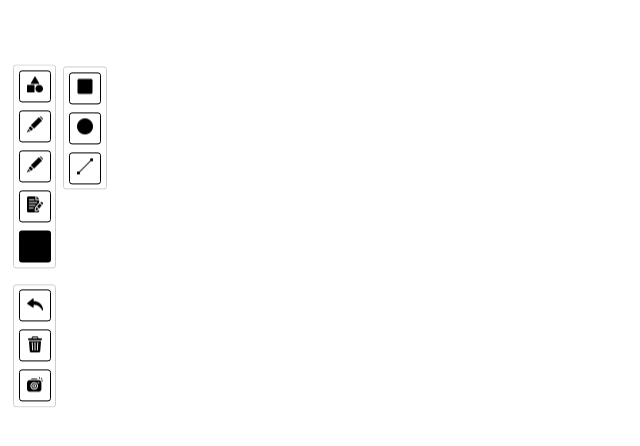
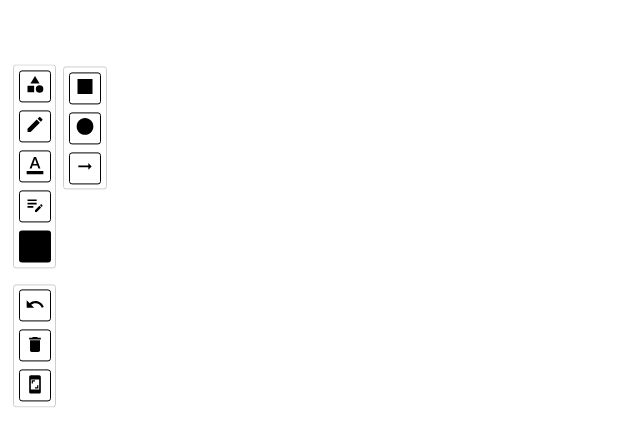
Before and after one commit to Bigboss288/WhiteBoard, a Next.js app: page / in a window 1280 px wide. Both pictures are taken after a click on the button 34 px from the left and 250 px from the top of the page. Shown: the part 164-610 px from the top of the page, without its empty margins (0-640 px from the left). Built offline with nearby package versions, Linux system fonts and the light colour scheme.

Commit message:
images changed to material UI icons

```diff
--- a/package.json
+++ b/package.json
@@ -9,6 +9,9 @@
     "lint": "next lint"
   },
   "dependencies": {
+    "@emotion/react": "^11.14.0",
+    "@mui/icons-material": "^6.4.8",
+    "@mui/material": "^6.4.8",
     "html2canvas": "^1.4.1",
     "next": "15.0.1",
     "otjs": "^1.2.1",
--- a/src/component/panel/Panel.tsx
+++ b/src/component/panel/Panel.tsx
@@ -3,7 +3,17 @@
 import React, { useEffect, useState } from 'react'
 import './panel.css'
 import { CompactPicker } from 'react-color';
-import { ImageSrcType, imgSrc } from '@/data'
+import CategoryIcon from '@mui/icons-material/Category';
+import CreateIcon from '@mui/icons-material/Create';
+import FormatColorTextIcon from '@mui/icons-material/FormatColorText';
+import EditNoteIcon from '@mui/icons-material/EditNote';
+import UndoIcon from '@mui/icons-material/Undo';
+import SquareIcon from '@mui/icons-material/Square';
+import CircleIcon from '@mui/icons-material/Circle';
+import ArrowRightAltIcon from '@mui/icons-material/ArrowRightAlt';
+import DeleteIcon from '@mui/icons-material/Delete';
+import ScreenshotIcon from '@mui/icons-material/Screenshot';
+import { SvgIconComponent } from '@mui/icons-material';
 
 interface PanelProps {
     set_color : (element: string) => void
@@ -18,25 +28,32 @@ const Panel: React.FC<PanelProps> = ({set_color, set_element, open_note, undo, c
 
     const [colortoggle, setcolorToggle] = useState<boolean>(false)
     const [shapetoggle, setshapeToggle] = useState<boolean>(false)
-    const [shapeIcon, setShapeIcon] = useState<string>(imgSrc.shape)
+    const [ShapeIcon, setShapeIcon] = useState<SvgIconComponent>(CategoryIcon);
     const [shape, setShape] = useState<string>("")
     const [color, setColor] = useState('#000000');
 
     useEffect(() => {
         set_color(color)
-    },[color, shapeIcon])
+    },[color, ShapeIcon])
 
-    const setElement = (elementType: ImageSrcType) => {
+    const setElement = (elementType: string) => {
         set_element(elementType)
         setshapeToggle(!shapetoggle)
-        setShapeIcon(imgSrc[elementType])
         setShape("shape")
         setcolorToggle(false)
+        if(elementType === "rectangle"){
+            setShapeIcon(SquareIcon)
+        }
+        else if(elementType === "circle"){
+            setShapeIcon(CircleIcon)
+        }
+        else if(elementType === "line"){
+            setShapeIcon(ArrowRightAltIcon)
+        }
     }
 
     const setPen = (elementType: string) => {
         set_element(elementType)
-        setShapeIcon(imgSrc.shape)
         setShape(elementType)
         setshapeToggle(false)
         setcolorToggle(false)
@@ -44,7 +61,6 @@ const Panel: React.FC<PanelProps> = ({set_color, set_element, open_note, undo, c
 
     const setText = (elementType: string) => {
         set_element(elementType)
-        setShapeIcon(imgSrc.shape)
         setShape(elementType)
         setshapeToggle(false)
         setcolorToggle(false)
@@ -55,27 +71,38 @@ const Panel: React.FC<PanelProps> = ({set_color, set_element, open_note, undo, c
         setcolorToggle(!colortoggle)
     }
 
+    const shapeButtonDown = () => {
+        setcolorToggle(false)
+        setshapeToggle(!shapetoggle)
+    }
+
+    const colorButtonDown = () => {
+        setshapeToggle(false)
+        setcolorToggle(!colortoggle)
+    }
+
     return (
         <div className='panel'>
             <div className='panel-container'>
                 <div>
-                    <button className={`button ${shape === "shape" && "active"}`}  onClick={() => setshapeToggle(!shapetoggle)}> <img src={shapeIcon} alt="" /> </button>
-                    <button className={`button ${shape === "pen" && "active"}`} onClick={() => setPen("pen")}> <img src={imgSrc.pen} alt="" /> </button>
-                    <button className={`button ${shape === "text" && "active"}`} onClick={() => setText("text")}> <img src={imgSrc.pen} alt="" /> </button>
-                    <button className="button" onClick={() => open_note()}> <img src={imgSrc.note} alt="" /></button>
-                    <button className="button" style={{ backgroundColor: color, border: "none" }} onClick={() => setcolorToggle(!colortoggle)}></button>
+                    {/* <button className={`button ${shape === "shape" && "active"}`}  onClick={() => setshapeToggle(!shapetoggle)}> <img src={shapeIcon} alt="" /> </button> */}
+                    <button className={`button ${shape === "shape" && "active"}`} onClick={() => shapeButtonDown()}>{<ShapeIcon fontSize="small" />}</button>
+                    <button className={`button ${shape === "pen" && "active"}`} onClick={() => setPen("pen")}><CreateIcon fontSize="small"/></button>
+                    <button className={`button ${shape === "text" && "active"}`} onClick={() => setText("text")}><FormatColorTextIcon fontSize="small"/> </button>
+                    <button className="button" onClick={() => open_note()}> <EditNoteIcon fontSize="small"/></button>
+                    <button className="button" style={{ backgroundColor: color, border: "none" }} onClick={() => colorButtonDown()}></button>
                 </div>
                 <div>
-                    <button className="button" onClick={() => undo()}><img src={imgSrc.undo} alt="" /></button>
-                    <button className="button" onClick={() => clear_screen()}><img src={imgSrc.delete} alt="" /></button>
-                    <button className="button" onClick={() => take_screenshot()}><img src={imgSrc.camera} alt="" /></button>
+                    <button className="button" onClick={() => undo()}><UndoIcon fontSize="small"/></button>
+                    <button className="button" onClick={() => clear_screen()}><DeleteIcon fontSize="small"/></button>
+                    <button className="button" onClick={() => take_screenshot()}><ScreenshotIcon fontSize="small"/></button>
                 </div>
                 {
                     shapetoggle &&
                     <div className='shape-wrap'>
-                        <button className="button" onClick={() => setElement("rectangle")}> <img src={imgSrc.rectangle} alt="" /> </button>
-                        <button className="button" onClick={() => setElement("circle")}> <img src={imgSrc.circle} alt="" /> </button>
-                        <button className="button" onClick={() => setElement("line")}> <img src={imgSrc.line} alt="" /> </button>
+                        <button className="button" onClick={() => setElement("rectangle")}> <SquareIcon fontSize="small"/> </button>
+                        <button className="button" onClick={() => setElement("circle")}> <CircleIcon fontSize="small"/> </button>
+                        <button className="button" onClick={() => setElement("line")}> <ArrowRightAltIcon fontSize="small"/> </button>
                         {/* <button className="button" onClick={() => setElement("line")}> <img src={imgSrc.line} alt="" /> </button> */}
                     </div>
                 }
--- a/src/data.ts
+++ /dev/null
@@ -1,14 +0,0 @@
-
-export type ImageSrcType = 'line' | 'circle' | 'rectangle';
-
-export const imgSrc = {
-    shape: "./shapes.png",
-    rectangle: "./square.png",
-    circle: "./circle.png",
-    line: "./line.png",
-    pen: "./pen.png",
-    note: "./notes.png",
-    camera: "./camera.png",
-    delete: "./bin.png",
-    undo: "./undo.png"
-}
```
Also changed, not shown: src/component/canvas/Canvas.tsx (+0 -8 lines), 1 other file (tests, documents, lock files or other folders).
